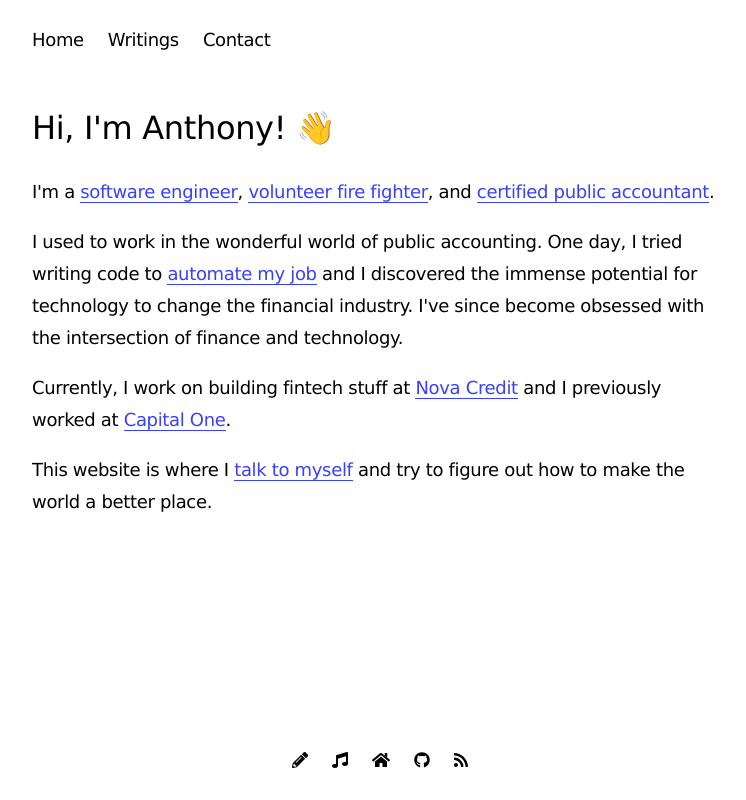
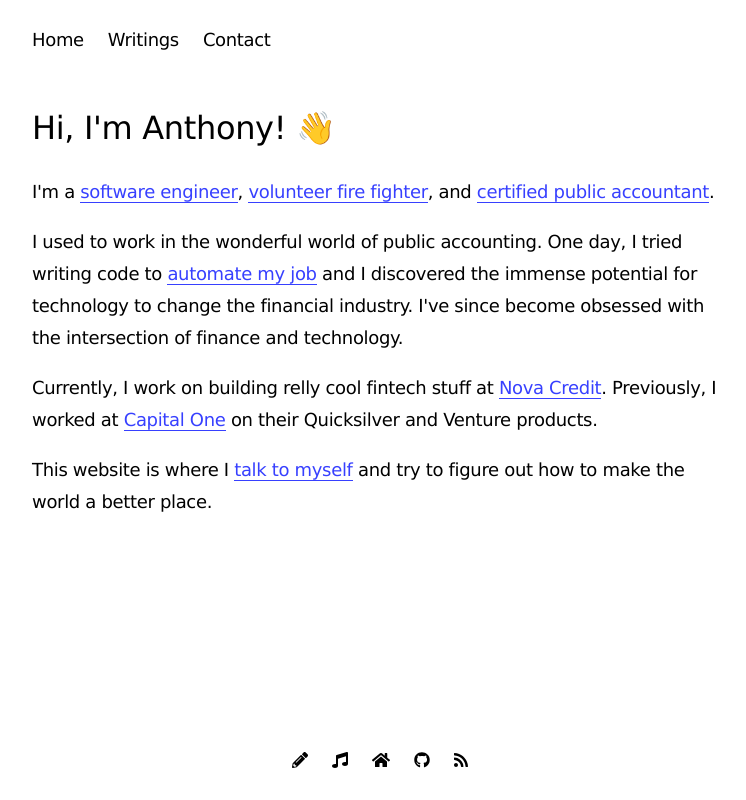
Before and after one commit to Anthony-Calderaro/calderarrow, a Next.js app: page / in a window 1280 px wide. Shown: the whole page, without its empty margins (260-1006 px from the left). Built offline with nearby package versions, Linux system fonts and the light colour scheme.

Commit message:
Update note about Nova Credit.

```diff
--- a/pages/index.js
+++ b/pages/index.js
@@ -22,7 +22,7 @@ export default function Home() {
       <p className={styles.main_header}>Hi, I'm Anthony! <span className={styles.hand_wave}>👋</span></p>
       <p>I'm a <HomePageLink linkObject={homePageLinks.software} />, <HomePageLink linkObject={homePageLinks.dlvfr} />, and <HomePageLink linkObject={homePageLinks.cpa} />.</p>
       <p>I used to work in the wonderful world of public accounting. One day, I tried writing code to <HomePageLink linkObject={homePageLinks.automate} /> and I discovered the immense potential for technology to change the financial industry. I've since become obsessed with the intersection of finance and technology.</p>
-      <p>Currently, I work on building fintech stuff at <HomePageLink linkObject={homePageLinks.employer} /> and I previously worked at <HomePageLink linkObject={homePageLinks.past_employer} />.</p>
+      <p>Currently, I work on building relly cool fintech stuff at <HomePageLink linkObject={homePageLinks.employer} />. Previously, I worked at <HomePageLink linkObject={homePageLinks.past_employer} /> on their Quicksilver and Venture products.</p>
       <p>This website is where I <HomePageLink linkObject={homePageLinks.writings} /> and try to figure out how to make the world a better place.</p>
     </div>
   );
```
